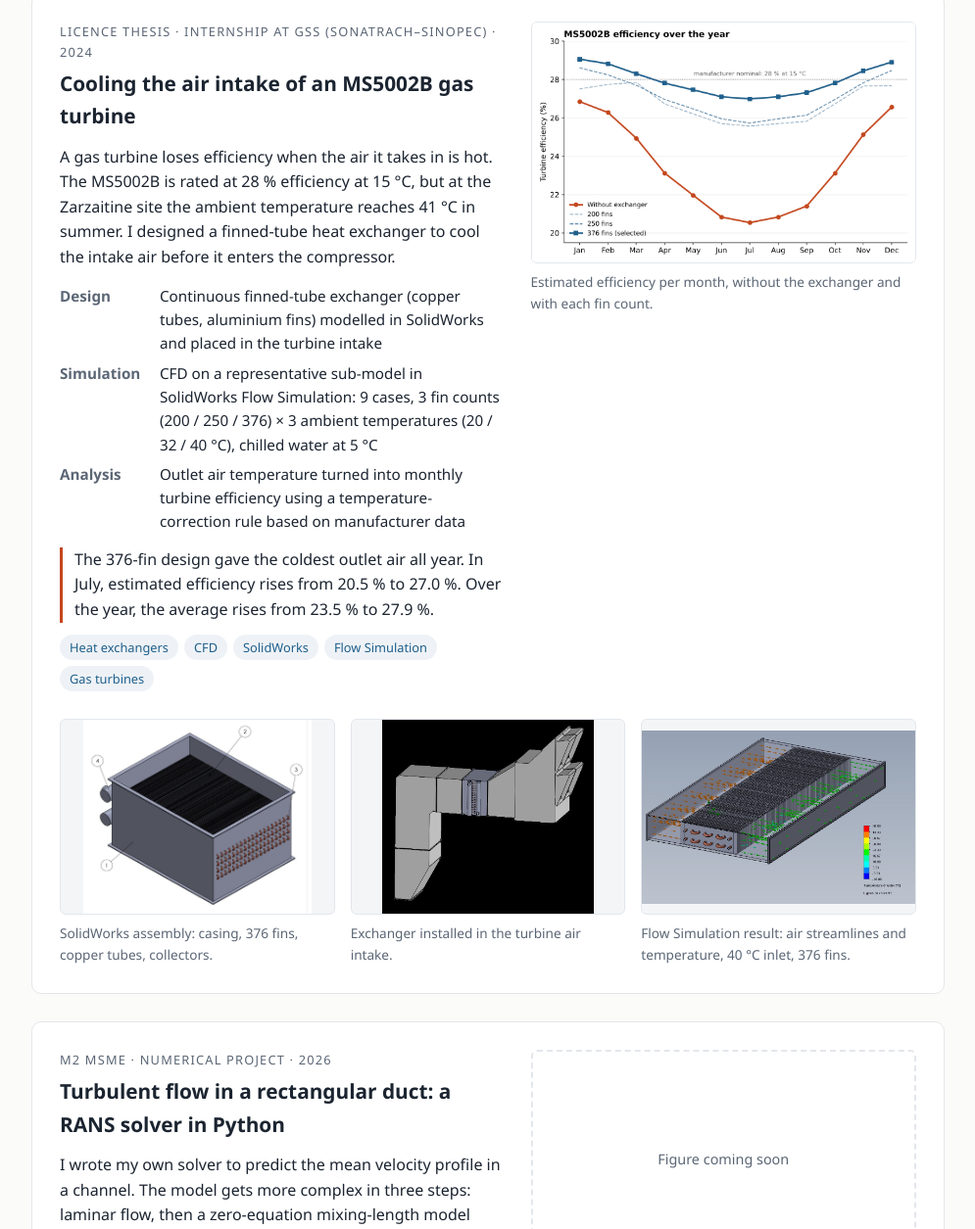
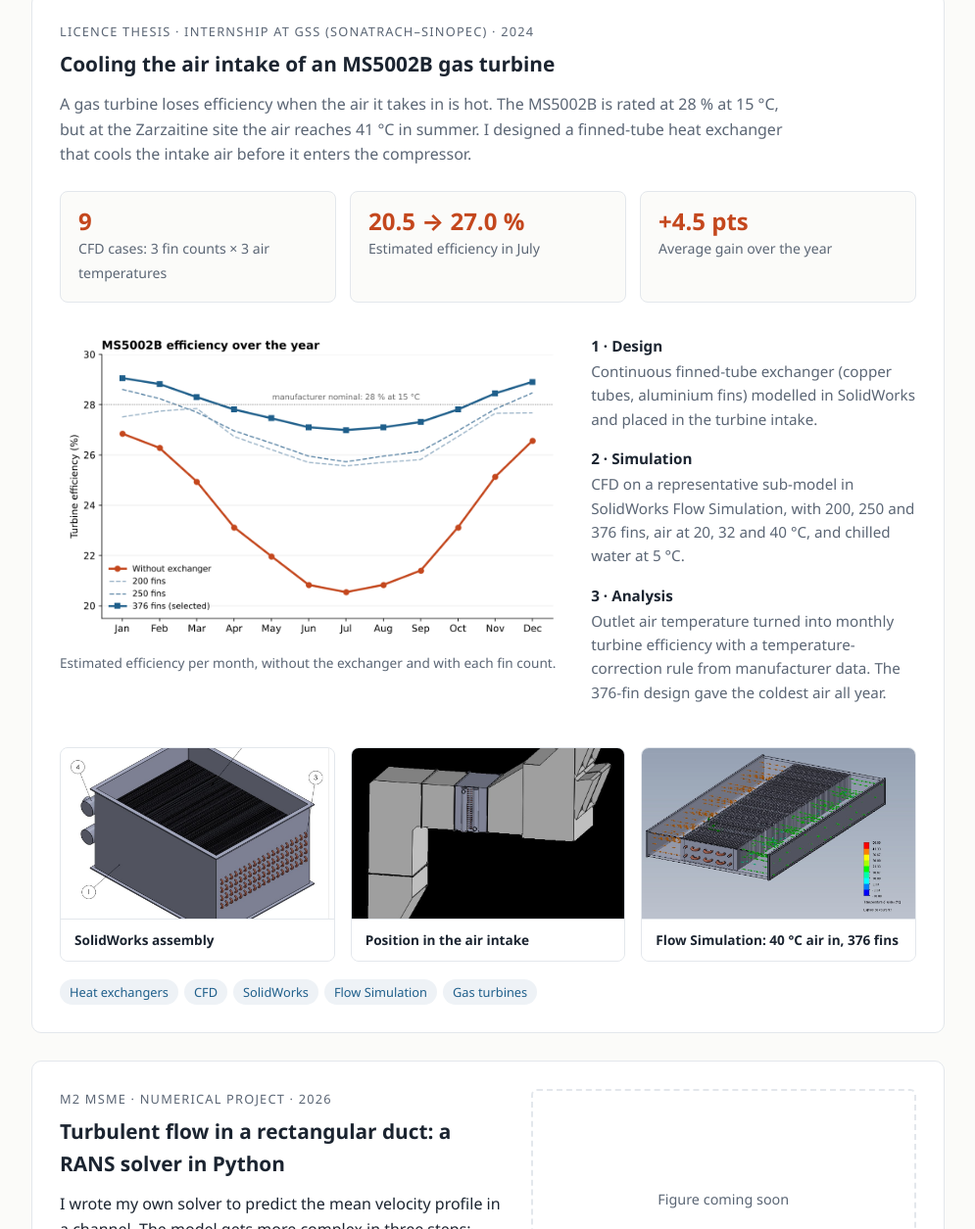
Before and after one commit to rayanaissat22-droid/rayanaissat22-droid.github.io, a plain HTML site: page index.html in a window 1280 px wide. Shown: the part 691-1946 px from the top of the page at 98% size, without its empty margins (142-1137 px from the left). Drawn offline with Linux system fonts and the light colour scheme.

Commit message:
Add files via upload

```diff
--- a/index.html
+++ b/index.html
@@ -77,9 +77,25 @@
     content: "Figure coming soon"; display: flex; align-items: center; justify-content: center;
     height: 220px; border: 2px dashed var(--line); border-radius: 6px; color: var(--muted); font-size: .9rem;
   }
-  .gallery { grid-column: 1 / -1; display: grid; grid-template-columns: repeat(3, 1fr); gap: 16px; }
-  .gallery img { height: 200px; object-fit: contain; background: #f3f5f7; }
-  @media (max-width: 760px) { .gallery { grid-template-columns: 1fr; } }
+  /* Featured project */
+  .project.feature { display: block; }
+  .feature-head p { max-width: 760px; color: var(--muted); }
+  .stats { display: grid; grid-template-columns: repeat(3, 1fr); gap: 14px; margin: 24px 0 28px; }
+  .stats div { background: var(--bg); border: 1px solid var(--line); border-radius: 8px; padding: 16px 18px; }
+  .stats .num { display: block; font-size: 1.5rem; font-weight: 700; color: var(--accent); line-height: 1.2; }
+  .stats .lbl { font-size: .88rem; color: var(--muted); }
+  .feature-body { display: grid; grid-template-columns: 1.55fr 1fr; gap: 28px; align-items: start; }
+  .feature-body .chart img { border: none; }
+  .project .steps { display: block; margin: 0; }
+  .steps dt { font-weight: 700; color: var(--ink); margin-top: 4px; }
+  .steps dd { color: var(--muted); font-size: .95rem; margin: 2px 0 16px; }
+  .gallery { display: grid; grid-template-columns: repeat(3, 1fr); gap: 16px; margin: 28px 0 18px; }
+  .gallery figure { background: #f3f5f7; border-radius: 8px; overflow: hidden; border: 1px solid var(--line); }
+  .gallery img { width: 100%; aspect-ratio: 16 / 10; object-fit: cover; border: none; border-radius: 0; }
+  .gallery figcaption { padding: 10px 14px; margin: 0; background: var(--card); border-top: 1px solid var(--line); font-weight: 600; color: var(--ink); }
+  @media (max-width: 760px) {
+    .stats, .feature-body, .gallery { grid-template-columns: 1fr; }
+  }
   .highlight { border-left: 3px solid var(--accent); padding-left: 12px; }
 
   /* Skills */
@@ -139,37 +155,47 @@
       <p class="lead">Three projects across thermal engineering, turbulence modelling and mechanical design.</p>
 
       <!-- PROJECT 1 — GSS heat exchanger -->
-      <article class="project">
-        <div>
+      <article class="project feature">
+        <div class="feature-head">
           <div class="kicker">Licence thesis · Internship at GSS (SONATRACH–SINOPEC) · 2024</div>
           <h3>Cooling the air intake of an MS5002B gas turbine</h3>
-          <p>A gas turbine loses efficiency when the air it takes in is hot. The MS5002B is rated at 28 % efficiency at 15 °C, but at the Zarzaitine site the ambient temperature reaches 41 °C in summer. I designed a finned-tube heat exchanger to cool the intake air before it enters the compressor.</p>
-          <dl>
-            <dt>Design</dt><dd>Continuous finned-tube exchanger (copper tubes, aluminium fins) modelled in SolidWorks and placed in the turbine intake</dd>
-            <dt>Simulation</dt><dd>CFD on a representative sub-model in SolidWorks Flow Simulation: 9 cases, 3 fin counts (200 / 250 / 376) × 3 ambient temperatures (20 / 32 / 40 °C), chilled water at 5 °C</dd>
-            <dt>Analysis</dt><dd>Outlet air temperature turned into monthly turbine efficiency using a temperature-correction rule based on manufacturer data</dd>
+          <p>A gas turbine loses efficiency when the air it takes in is hot. The MS5002B is rated at 28 % at 15 °C, but at the Zarzaitine site the air reaches 41 °C in summer. I designed a finned-tube heat exchanger that cools the intake air before it enters the compressor.</p>
+        </div>
+
+        <div class="stats">
+          <div><span class="num">9</span><span class="lbl">CFD cases: 3 fin counts × 3 air temperatures</span></div>
+          <div><span class="num">20.5 → 27.0 %</span><span class="lbl">Estimated efficiency in July</span></div>
+          <div><span class="num">+4.5 pts</span><span class="lbl">Average gain over the year</span></div>
+        </div>
+
+        <div class="feature-body">
+          <figure class="chart">
+            <a href="images/gss-efficiency.png" target="_blank"><img src="images/gss-efficiency.png" alt="Turbine efficiency per month with and without the heat exchanger" onerror="this.parentElement.classList.add('missing')"></a>
+            <figcaption>Estimated efficiency per month, without the exchanger and with each fin count.</figcaption>
+          </figure>
+          <dl class="steps">
+            <dt>1 · Design</dt><dd>Continuous finned-tube exchanger (copper tubes, aluminium fins) modelled in SolidWorks and placed in the turbine intake.</dd>
+            <dt>2 · Simulation</dt><dd>CFD on a representative sub-model in SolidWorks Flow Simulation, with 200, 250 and 376 fins, air at 20, 32 and 40 °C, and chilled water at 5 °C.</dd>
+            <dt>3 · Analysis</dt><dd>Outlet air temperature turned into monthly turbine efficiency with a temperature-correction rule from manufacturer data. The 376-fin design gave the coldest air all year.</dd>
           </dl>
-          <p class="highlight">The 376-fin design gave the coldest outlet air all year. In July, estimated efficiency rises from 20.5 % to 27.0 %. Over the year, the average rises from 23.5 % to 27.9 %.</p>
-          <div class="chips"><span class="chip">Heat exchangers</span><span class="chip">CFD</span><span class="chip">SolidWorks</span><span class="chip">Flow Simulation</span><span class="chip">Gas turbines</span></div>
         </div>
-        <figure>
-          <img src="images/gss-efficiency.png" alt="Turbine efficiency per month with and without the heat exchanger" onerror="this.parentElement.classList.add('missing')">
-          <figcaption>Estimated efficiency per month, without the exchanger and with each fin count.</figcaption>
-        </figure>
+
         <div class="gallery">
           <figure>
-            <img src="images/gss-cad.jpg" alt="SolidWorks assembly of the finned-tube heat exchanger" onerror="this.parentElement.classList.add('missing')">
-            <figcaption>SolidWorks assembly: casing, 376 fins, copper tubes, collectors.</figcaption>
+            <a href="images/gss-cad.jpg" target="_blank"><img src="images/gss-cad.jpg" alt="SolidWorks assembly of the finned-tube heat exchanger" onerror="this.parentElement.classList.add('missing')"></a>
+            <figcaption>SolidWorks assembly</figcaption>
           </figure>
           <figure>
-            <img src="images/gss-intake.jpg" alt="Heat exchanger placed in the turbine air intake duct" onerror="this.parentElement.classList.add('missing')">
-            <figcaption>Exchanger installed in the turbine air intake.</figcaption>
+            <a href="images/gss-intake.jpg" target="_blank"><img src="images/gss-intake.jpg" alt="Heat exchanger placed in the turbine air intake duct" onerror="this.parentElement.classList.add('missing')"></a>
+            <figcaption>Position in the air intake</figcaption>
           </figure>
           <figure>
-            <img src="images/gss-cfd.jpg" alt="Flow Simulation result showing streamlines and air temperature" onerror="this.parentElement.classList.add('missing')">
-            <figcaption>Flow Simulation result: air streamlines and temperature, 40 °C inlet, 376 fins.</figcaption>
+            <a href="images/gss-cfd.jpg" target="_blank"><img src="images/gss-cfd.jpg" alt="Flow Simulation result showing streamlines and air temperature" onerror="this.parentElement.classList.add('missing')"></a>
+            <figcaption>Flow Simulation: 40 °C air in, 376 fins</figcaption>
           </figure>
         </div>
+
+        <div class="chips"><span class="chip">Heat exchangers</span><span class="chip">CFD</span><span class="chip">SolidWorks</span><span class="chip">Flow Simulation</span><span class="chip">Gas turbines</span></div>
       </article>
 
       <!-- PROJECT 2 — Turbulent duct flow -->
```
